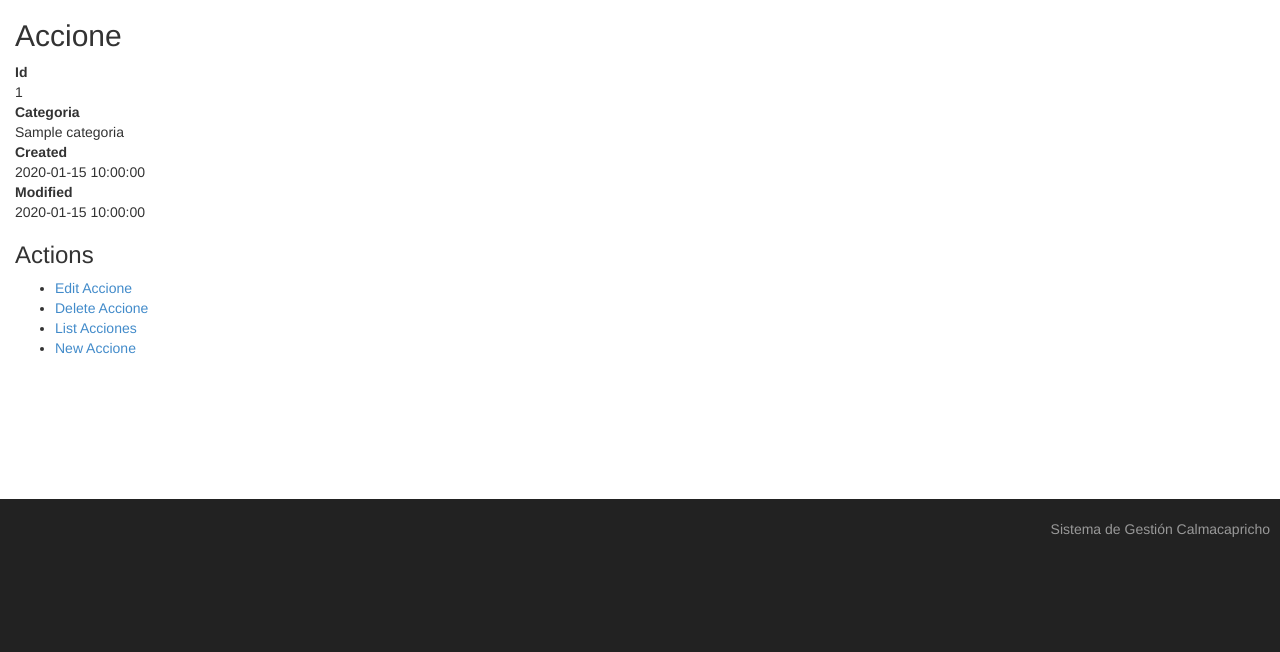
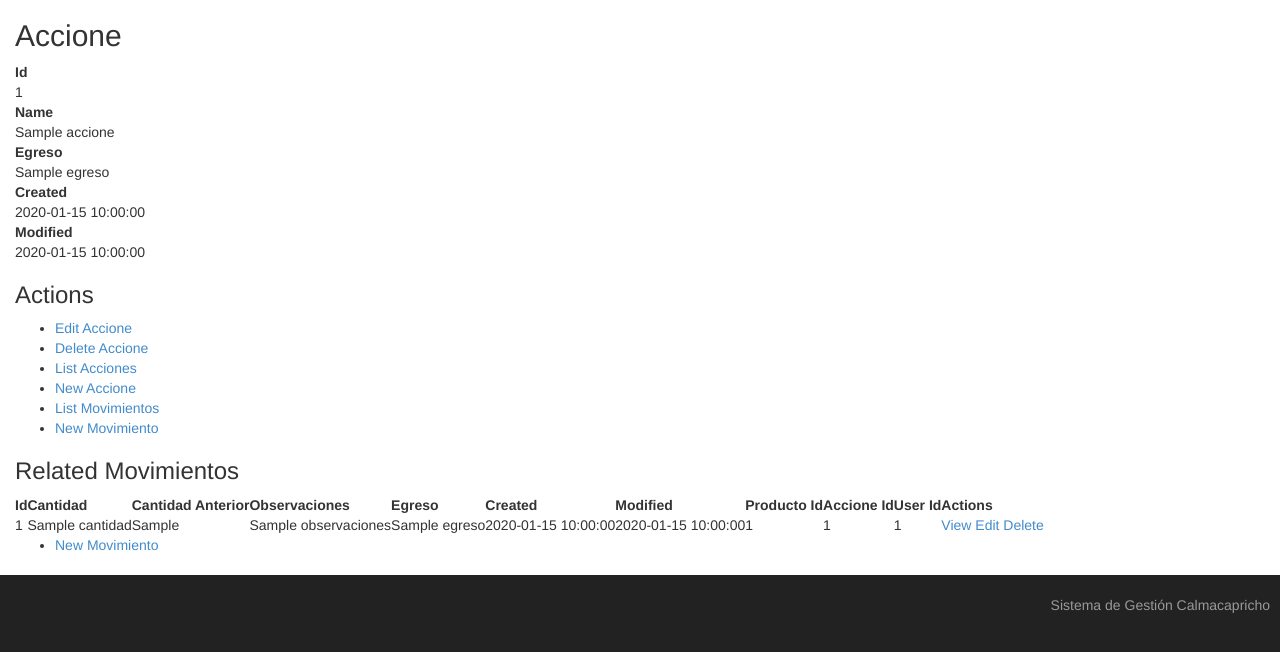
Before and after one commit to elaleprieto/calma, a CakePHP app: the page made by app/View/Acciones/view.ctp in a window 1280 px wide. Shown: the part 51-703 px from the top of the page. Run offline with PHP 8.4 and a stand-in for CakePHP, Linux system fonts and the light colour scheme; the template is opened without the code that fills it: most values are stand-ins (such as "Sample title", 1, 10 or a date in 2020); data that the repository does not hold is empty; some libraries are stand-ins or nearby versions.

Commit message:
Se cambia el campo cateogría por name en la tabla Acciones y se agrega el campo egreso para determinar el tipo de acción.

```diff
--- a/app/Controller/ProductosProveedoresController.php
+++ b/app/Controller/ProductosProveedoresController.php
@@ -19,9 +19,8 @@ class ProductosProveedoresController extends AppController {
 	* Authentication
 	*****************************************************************************/
 	public function beforeFilter() {
-				parent::beforeFilter();
-				$this->Auth->allow();
-			}
+		parent::beforeFilter();
+	}
 
 	public function isAuthorized($user = null) {
 		$owner_allowed = array();
--- a/app/View/Acciones/add.ctp
+++ b/app/View/Acciones/add.ctp
@@ -3,7 +3,8 @@
 	<fieldset>
 		<legend><?php echo __('Add Accione'); ?></legend>
 	<?php
-		echo $this->Form->input('categoria');
+		echo $this->Form->input('name');
+		echo $this->Form->input('egreso');
 	?>
 	</fieldset>
 <?php echo $this->Form->end(__('Submit')); ?>
@@ -13,5 +14,7 @@
 	<ul>
 
 		<li><?php echo $this->Html->link(__('List Acciones'), array('action' => 'index')); ?></li>
+		<li><?php echo $this->Html->link(__('List Movimientos'), array('controller' => 'movimientos', 'action' => 'index')); ?> </li>
+		<li><?php echo $this->Html->link(__('New Movimiento'), array('controller' => 'movimientos', 'action' => 'add')); ?> </li>
 	</ul>
 </div>
--- a/app/View/Acciones/edit.ctp
+++ b/app/View/Acciones/edit.ctp
@@ -4,7 +4,8 @@
 		<legend><?php echo __('Edit Accione'); ?></legend>
 	<?php
 		echo $this->Form->input('id');
-		echo $this->Form->input('categoria');
+		echo $this->Form->input('name');
+		echo $this->Form->input('egreso');
 	?>
 	</fieldset>
 <?php echo $this->Form->end(__('Submit')); ?>
@@ -15,5 +16,7 @@
 
 		<li><?php echo $this->Form->postLink(__('Delete'), array('action' => 'delete', $this->Form->value('Accione.id')), array(), __('Are you sure you want to delete # %s?', $this->Form->value('Accione.id'))); ?></li>
 		<li><?php echo $this->Html->link(__('List Acciones'), array('action' => 'index')); ?></li>
+		<li><?php echo $this->Html->link(__('List Movimientos'), array('controller' => 'movimientos', 'action' => 'index')); ?> </li>
+		<li><?php echo $this->Html->link(__('New Movimiento'), array('controller' => 'movimientos', 'action' => 'add')); ?> </li>
 	</ul>
 </div>
--- a/app/View/Acciones/view.ctp
+++ b/app/View/Acciones/view.ctp
@@ -6,9 +6,14 @@
 			<?php echo h($accione['Accione']['id']); ?>
 			&nbsp;
 		</dd>
-		<dt><?php echo __('Categoria'); ?></dt>
+		<dt><?php echo __('Name'); ?></dt>
 		<dd>
-			<?php echo h($accione['Accione']['categoria']); ?>
+			<?php echo h($accione['Accione']['name']); ?>
+			&nbsp;
+		</dd>
+		<dt><?php echo __('Egreso'); ?></dt>
+		<dd>
+			<?php echo h($accione['Accione']['egreso']); ?>
 			&nbsp;
 		</dd>
 		<dt><?php echo __('Created'); ?></dt>
@@ -30,5 +35,52 @@
 		<li><?php echo $this->Form->postLink(__('Delete Accione'), array('action' => 'delete', $accione['Accione']['id']), array(), __('Are you sure you want to delete # %s?', $accione['Accione']['id'])); ?> </li>
 		<li><?php echo $this->Html->link(__('List Acciones'), array('action' => 'index')); ?> </li>
 		<li><?php echo $this->Html->link(__('New Accione'), array('action' => 'add')); ?> </li>
+		<li><?php echo $this->Html->link(__('List Movimientos'), array('controller' => 'movimientos', 'action' => 'index')); ?> </li>
+		<li><?php echo $this->Html->link(__('New Movimiento'), array('controller' => 'movimientos', 'action' => 'add')); ?> </li>
 	</ul>
 </div>
+<div class="related">
+	<h3><?php echo __('Related Movimientos'); ?></h3>
+	<?php if (!empty($accione['Movimiento'])): ?>
+	<table cellpadding = "0" cellspacing = "0">
+	<tr>
+		<th><?php echo __('Id'); ?></th>
+		<th><?php echo __('Cantidad'); ?></th>
+		<th><?php echo __('Cantidad Anterior'); ?></th>
+		<th><?php echo __('Observaciones'); ?></th>
+		<th><?php echo __('Egreso'); ?></th>
+		<th><?php echo __('Created'); ?></th>
+		<th><?php echo __('Modified'); ?></th>
+		<th><?php echo __('Producto Id'); ?></th>
+		<th><?php echo __('Accione Id'); ?></th>
+		<th><?php echo __('User Id'); ?></th>
+		<th class="actions"><?php echo __('Actions'); ?></th>
+	</tr>
+	<?php foreach ($accione['Movimiento'] as $movimiento): ?>
+		<tr>
+			<td><?php echo $movimiento['id']; ?></td>
+			<td><?php echo $movimiento['cantidad']; ?></td>
+			<td><?php echo $movimiento['cantidad_anterior']; ?></td>
+			<td><?php echo $movimiento['observaciones']; ?></td>
+			<td><?php echo $movimiento['egreso']; ?></td>
+			<td><?php echo $movimiento['created']; ?></td>
+			<td><?php echo $movimiento['modified']; ?></td>
+			<td><?php echo $movimiento['producto_id']; ?></td>
+			<td><?php echo $movimiento['accione_id']; ?></td>
+			<td><?php echo $movimiento['user_id']; ?></td>
+			<td class="actions">
+				<?php echo $this->Html->link(__('View'), array('controller' => 'movimientos', 'action' => 'view', $movimiento['id'])); ?>
+				<?php echo $this->Html->link(__('Edit'), array('controller' => 'movimientos', 'action' => 'edit', $movimiento['id'])); ?>
+				<?php echo $this->Form->postLink(__('Delete'), array('controller' => 'movimientos', 'action' => 'delete', $movimiento['id']), array(), __('Are you sure you want to delete # %s?', $movimiento['id'])); ?>
+			</td>
+		</tr>
+	<?php endforeach; ?>
+	</table>
+<?php endif; ?>
+
+	<div class="actions">
+		<ul>
+			<li><?php echo $this->Html->link(__('New Movimiento'), array('controller' => 'movimientos', 'action' => 'add')); ?> </li>
+		</ul>
+	</div>
+</div>
```
Also changed, not shown: app/Controller/AccionesController.php (+35 -0 lines), app/Controller/MovimientosController.php (+35 -0 lines), app/Model/Accione.php (+26 -1 lines), app/Test/Case/Controller/AccionesControllerTest.php (+11 -1 lines), app/View/Acciones/index.ctp (+6 -2 lines).
